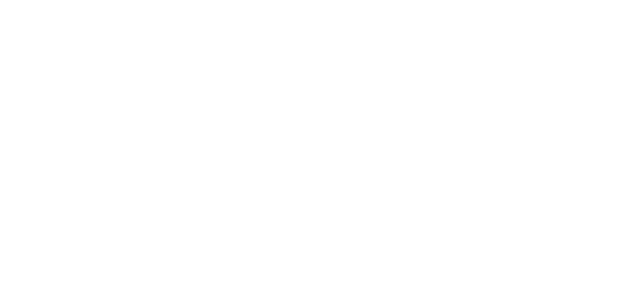
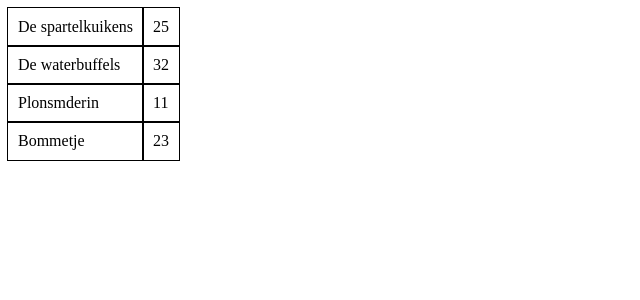
Before and after one commit to Misliv/PHP, a PHP site: page /H03/3_6.php in a window 1280 px wide. Before the commit the part shown is empty. Shown: the top 300 px of the page, without its empty margins (0-640 px from the left). Run offline with PHP 8.4, Linux system fonts and the light colour scheme.

Commit message:
addded table

```diff
--- a/H03/3_6.php
+++ b/H03/3_6.php
@@ -1 +1,36 @@
 <?php
+?>
+
+<!DOCTYPE html>
+<html>
+<head>
+    <title>Zwemclubs</title>
+    <style>
+        table, td {
+            outline: black solid 1px;
+            border-collapse: collapse;
+            padding: 10px;
+        }
+    </style>
+</head>
+<body>
+<table>
+    <tr>
+        <td>De spartelkuikens</td>
+        <td>25</td>
+    </tr>
+    <tr>
+        <td>De waterbuffels</td>
+        <td>32</td>
+    </tr>
+    <tr>
+        <td>Plonsmderin</td>
+        <td>11</td>
+    </tr>
+    <tr>
+        <td>Bommetje</td>
+        <td>23</td>
+    </tr>
+</table>
+</body>
+</html>
```
